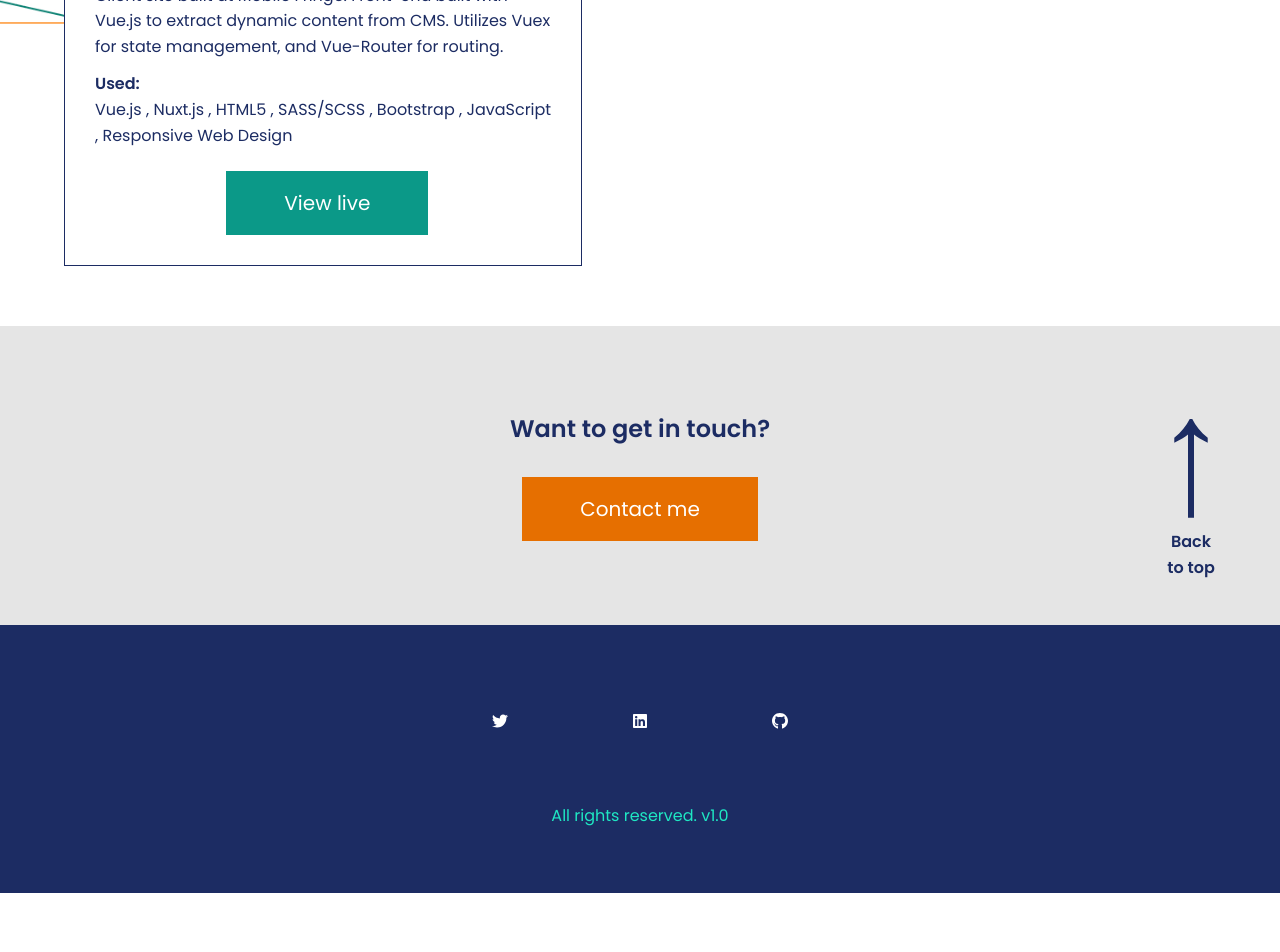
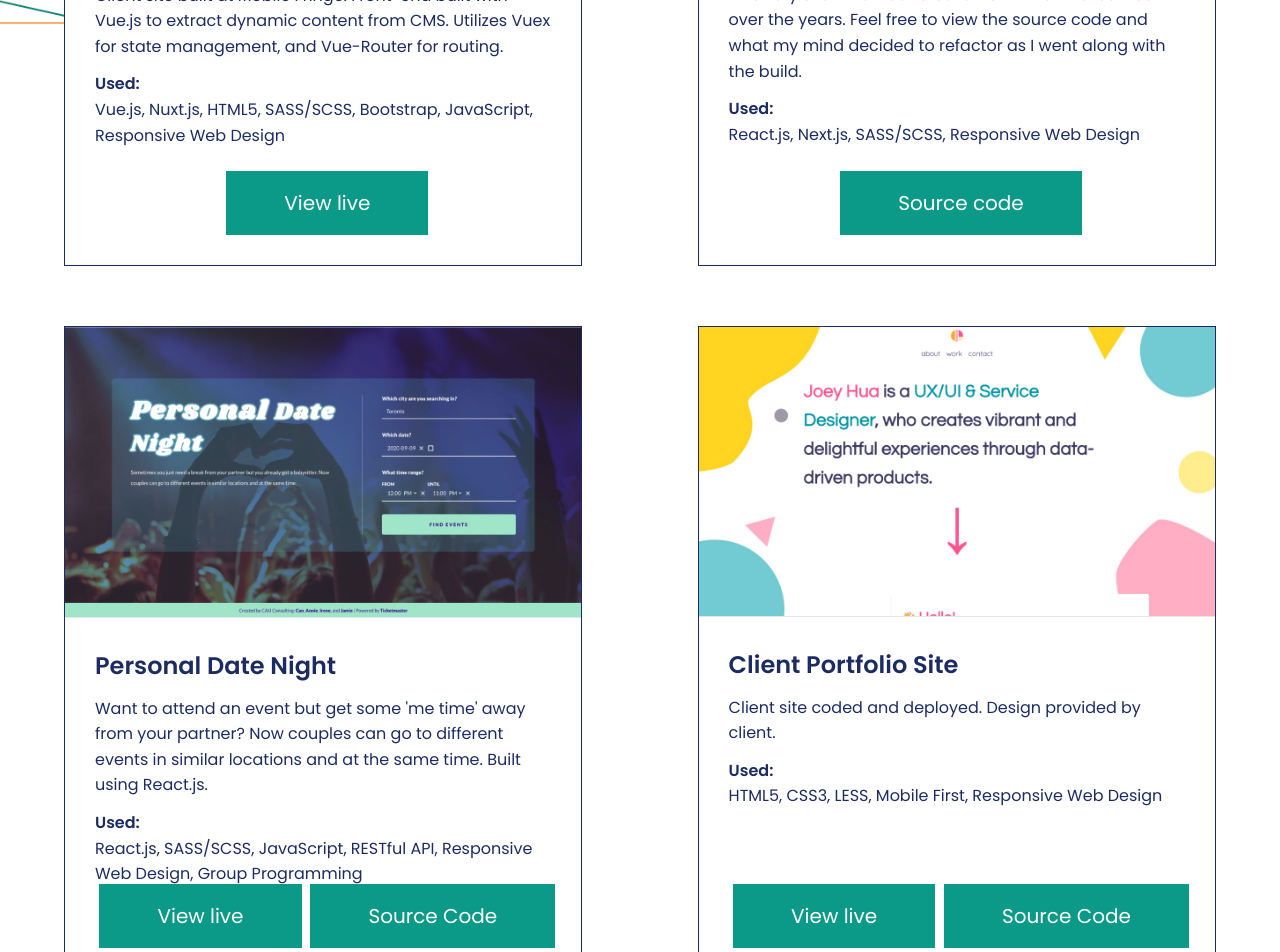
Before and after one commit to rashmi-webdev/vinayak-adimule-client1, a Next.js app: page /projects in a window 1280 px wide. Shown: the part 780-1732 px from the top of the page. Before the commit the page ends 1673 px from the top, so only its background shows below. Built offline with nearby package versions, Linux system fonts and the light colour scheme.

Commit message:
[it] .join() to the rescue. projectData reverted to old format -- cleaner solution

```diff
--- a/components/project-card/project-card.component.jsx
+++ b/components/project-card/project-card.component.jsx
@@ -12,14 +12,7 @@ export default function ProjectCard(props) {
             <p>{props.project.description}</p>
             <p className="tech-used">
               <strong>Used:</strong>
-              {/* {props.project.skills} */}
-
-              {props.project.skills.map((oneSkill, index) => (
-                <span key={oneSkill.id}>
-                  {oneSkill.name}{" "}
-                  {index < props.project.skills.length - 1 ? ", " : ""}
-                </span>
-              ))}
+              {props.project.skills.join(", ")}
             </p>
           </div>
         </div>
--- a/components/projects.data.js
+++ b/components/projects.data.js
@@ -6,34 +6,13 @@ const PROJECTS_DATA = [
     description:
       "Client site built at Mobile Fringe. Front-end built with Vue.js to extract dynamic content from CMS. Utilizes Vuex for state management, and Vue-Router for routing. ",
     skills: [
-      {
-        id: 500,
-        name: "Vue.js",
-      },
-      {
-        id: 501,
-        name: "Nuxt.js",
-      },
-      {
-        id: 502,
-        name: "HTML5",
-      },
-      {
-        id: 503,
-        name: "SASS/SCSS",
-      },
-      {
-        id: 504,
-        name: "Bootstrap",
-      },
-      {
-        id: 505,
-        name: "JavaScript",
-      },
-      {
-        id: 506,
-        name: "Responsive Web Design",
-      },
+      "Vue.js",
+      "Nuxt.js",
+      "HTML5",
+      "SASS/SCSS",
+      "Bootstrap",
+      "JavaScript",
+      "Responsive Web Design",
     ],
     liveUrl: "https://mallatlawsonheights.com/",
   },
@@ -46,139 +25,138 @@ const PROJECTS_DATA = [
   //   skills: ["HTML5", "CSS3", "SCSS/SASS", "Sitecore", "Figma"],
   //   liveUrl: "https://www.insightvacations.com/us/uplift",
   // },
-
-  // {
-  //   id: 13,
-  //   title: "Irene Truong Portfolio",
-  //   imagePath: "/images/project-previews/ITPortfolioTwo.jpg",
-  //   description:
-  //     "This very site! I wanted to build from what I've learned over the years. Feel free to view the source code and what my mind decided to refactor as I went along with the build.",
-  //   skills: ["React.js", "Next.js", "SASS/SCSS", "Responsive Web Design"],
-  //   githubUrl: "https://github.com/irenecodes/irene-portfolio-next",
-  // },
-  // {
-  //   id: 3,
-  //   title: "Personal Date Night",
-  //   imagePath: "/images/project-previews/PersonalDateNight.jpg",
-  //   description:
-  //     "Want to attend an event but get some 'me time' away from your partner? Now couples can go to different events in similar locations and at the same time. Built using React.js.  ",
-  //   skills: [
-  //     "React.js",
-  //     "SASS/SCSS",
-  //     "JavaScript",
-  //     "RESTful API",
-  //     "Responsive Web Design",
-  //     "Group Programming",
-  //   ],
-  //   liveUrl: "https://caij-consulting.github.io/personal-date-night/",
-  //   githubUrl: "https://github.com/caij-consulting/personal-date-night",
-  // },
-  // {
-  //   id: 4,
-  //   title: "Client Portfolio Site",
-  //   imagePath: "/images/project-previews/ClientJoey.jpg",
-  //   description: "Client site coded and deployed. Design provided by client. ",
-  //   skills: ["HTML5", "CSS3", "LESS", "Mobile First", "Responsive Web Design"],
-  //   liveUrl: "https://joeyhua.com/",
-  //   githubUrl: "https://github.com/irenecodes/jh-portfolio",
-  // },
-  // {
-  //   id: 5,
-  //   title: "Single Page PSD Conversion - Arora Jewlers",
-  //   imagePath: "/images/project-previews/AroraJewlers.jpg",
-  //   description:
-  //     "PSD to HTML/CSS Conversion. Design provided by HackerYou. Coded Mobile First using LESS compiler. Layout styled with floats and clearfix.",
-  //   skills: ["HTML5", "CSS3", "LESS", "Mobile First", "Responsive Web Design"],
-  //   liveUrl: "https://github.com/irenecodes/Arora-Jewlers",
-  //   githubUrl: "https://irenecodes.github.io/Arora-Jewlers/",
-  // },
-  // {
-  //   id: 6,
-  //   title: "Single Page PSD Conversion - HackerYou Landing Page",
-  //   imagePath: "/images/project-previews/HackerYouLP.jpg",
-  //   description: "PSD to HTML/CSS Conversion. Design provided by HackerYou.",
-  //   skills: ["HTML5", "CSS3", "Responsive Web Design"],
-  //   liveUrl: "https://irenecodes.github.io/psd-conversion-challenge/",
-  //   githubUrl: "https://github.com/irenecodes/psd-conversion-challenge",
-  // },
-  // {
-  //   id: 7,
-  //   title: "Bookstore",
-  //   imagePath: "/images/project-previews/Bookstore.jpg",
-  //   description:
-  //     "A CRUD application built using React, React Router, and Redux.",
-  //   skills: ["React.js", "Redux", "SASS/SCSS", "Responsive Web Design"],
-  //   liveUrl: "https://irenecodes.github.io/bookstore/#/",
-  //   githubUrl: "https://github.com/irenecodes/bookstore",
-  // },
-  // {
-  //   id: 8,
-  //   title: "Pet Lims",
-  //   imagePath: "/images/project-previews/PetLims.jpg",
-  //   description:
-  //     "jQuery Quiz to find out how many pets you can own dependent on your location in the GTA. ",
-  //   skills: ["HTML5", "CSS3", "SASS/SCSS", "jQuery", "Responsive Web Design"],
-  //   liveUrl: "https://irenecodes.github.io/Pet-Lims/",
-  //   githubUrl: "https://github.com/irenecodes/Pet-Lims",
-  // },
-  // {
-  //   id: 9,
-  //   title: "Keyboard Warrior",
-  //   imagePath: "/images/project-previews/KeyboardWarrior.jpg",
-  //   description:
-  //     "A speed-typing game in vanilla JavaScript. Utilizes Bootstrap 4 for responsiveness.",
-  //   skills: ["HTML5", "CSS3", "SASS/SCSS", "Bootstrap", "JavaScript"],
-  //   liveUrl: "https://irenecodes.github.io/keyboard-warrior/",
-  //   githubUrl: "https://github.com/irenecodes/keyboard-warrior",
-  // },
-  // {
-  //   id: 10,
-  //   title: "Quote Generator",
-  //   imagePath: "/images/project-previews/QuoteGenerator.jpg",
-  //   description:
-  //     "Randomly generate a quote to display from Quotable API. Tweet the quote if it's to your liking!",
-  //   skills: ["HTML5", "CSS3", "SASS/SCSS", "JavaScript"],
-  //   liveUrl: "https://irenecodes.github.io/quote-generator/",
-  //   githubUrl: "https://github.com/irenecodes/quote-generator",
-  // },
-  // {
-  //   id: 11,
-  //   title: "Sleep Talk",
-  //   imagePath: "/images/project-previews/SleepTalk.jpg",
-  //   description:
-  //     "Ever wanted to share a wicked, creepy, bizarre dream, but couldn't remember? Now you can log it down using this application built with React.js!",
-  //   skills: [
-  //     "React.js",
-  //     "CSS3",
-  //     "SASS/SCSS",
-  //     "JavaScript",
-  //     "Firebase",
-  //     "Responsive Web Design",
-  //   ],
-  //   liveUrl: "https://irenecodes.github.io/quote-generator/",
-  //   githubUrl: "https://github.com/irenecodes/quote-generator",
-  // },
-  // {
-  //   id: 12,
-  //   title: "Who's That Pokémon?",
-  //   imagePath: "/images/project-previews/WhosThatPokemon.jpg",
-  //   description:
-  //     "An API-powered application built with jQuery. Pokémon are randomized to test your knowledge. Inspired by Pokémon's pre-commercial segment 'Who's That Pokémon'!",
-  //   skills: [
-  //     "HTML5",
-  //     "CSS3",
-  //     "SASS/SCSS",
-  //     "JavaScript",
-  //     "jQuery",
-  //     "RESTful API",
-  //     "Paired Programming",
-  //     "Responsive Web Design",
-  //   ],
-  //   liveUrl:
-  //     "https://the-best-doduo.github.io/harry-grewal-irene-truong-project-4/",
-  //   githubUrl:
-  //     "https://github.com/the-best-doduo/harry-grewal-irene-truong-project-4",
-  // },
+  {
+    id: 13,
+    title: "Irene Truong Portfolio",
+    imagePath: "/images/project-previews/ITPortfolioTwo.jpg",
+    description:
+      "This very site! I wanted to build from what I've learned over the years. Feel free to view the source code and what my mind decided to refactor as I went along with the build.",
+    skills: ["React.js", "Next.js", "SASS/SCSS", "Responsive Web Design"],
+    githubUrl: "https://github.com/irenecodes/irene-portfolio-next",
+  },
+  {
+    id: 3,
+    title: "Personal Date Night",
+    imagePath: "/images/project-previews/PersonalDateNight.jpg",
+    description:
+      "Want to attend an event but get some 'me time' away from your partner? Now couples can go to different events in similar locations and at the same time. Built using React.js.  ",
+    skills: [
+      "React.js",
+      "SASS/SCSS",
+      "JavaScript",
+      "RESTful API",
+      "Responsive Web Design",
+      "Group Programming",
+    ],
+    liveUrl: "https://caij-consulting.github.io/personal-date-night/",
+    githubUrl: "https://github.com/caij-consulting/personal-date-night",
+  },
+  {
+    id: 4,
+    title: "Client Portfolio Site",
+    imagePath: "/images/project-previews/ClientJoey.jpg",
+    description: "Client site coded and deployed. Design provided by client. ",
+    skills: ["HTML5", "CSS3", "LESS", "Mobile First", "Responsive Web Design"],
+    liveUrl: "https://joeyhua.com/",
+    githubUrl: "https://github.com/irenecodes/jh-portfolio",
+  },
+  {
+    id: 5,
+    title: "Single Page PSD Conversion - Arora Jewlers",
+    imagePath: "/images/project-previews/AroraJewlers.jpg",
+    description:
+      "PSD to HTML/CSS Conversion. Design provided by HackerYou. Coded Mobile First using LESS compiler. Layout styled with floats and clearfix.",
+    skills: ["HTML5", "CSS3", "LESS", "Mobile First", "Responsive Web Design"],
+    liveUrl: "https://github.com/irenecodes/Arora-Jewlers",
+    githubUrl: "https://irenecodes.github.io/Arora-Jewlers/",
+  },
+  {
+    id: 6,
+    title: "Single Page PSD Conversion - HackerYou Landing Page",
+    imagePath: "/images/project-previews/HackerYouLP.jpg",
+    description: "PSD to HTML/CSS Conversion. Design provided by HackerYou.",
+    skills: ["HTML5", "CSS3", "Responsive Web Design"],
+    liveUrl: "https://irenecodes.github.io/psd-conversion-challenge/",
+    githubUrl: "https://github.com/irenecodes/psd-conversion-challenge",
+  },
+  {
+    id: 7,
+    title: "Bookstore",
+    imagePath: "/images/project-previews/Bookstore.jpg",
+    description:
+      "A CRUD application built using React, React Router, and Redux.",
+    skills: ["React.js", "Redux", "SASS/SCSS", "Responsive Web Design"],
+    liveUrl: "https://irenecodes.github.io/bookstore/#/",
+    githubUrl: "https://github.com/irenecodes/bookstore",
+  },
+  {
+    id: 8,
+    title: "Pet Lims",
+    imagePath: "/images/project-previews/PetLims.jpg",
+    description:
+      "jQuery Quiz to find out how many pets you can own dependent on your location in the GTA. ",
+    skills: ["HTML5", "CSS3", "SASS/SCSS", "jQuery", "Responsive Web Design"],
+    liveUrl: "https://irenecodes.github.io/Pet-Lims/",
+    githubUrl: "https://github.com/irenecodes/Pet-Lims",
+  },
+  {
+    id: 9,
+    title: "Keyboard Warrior",
+    imagePath: "/images/project-previews/KeyboardWarrior.jpg",
+    description:
+      "A speed-typing game in vanilla JavaScript. Utilizes Bootstrap 4 for responsiveness.",
+    skills: ["HTML5", "CSS3", "SASS/SCSS", "Bootstrap", "JavaScript"],
+    liveUrl: "https://irenecodes.github.io/keyboard-warrior/",
+    githubUrl: "https://github.com/irenecodes/keyboard-warrior",
+  },
+  {
+    id: 10,
+    title: "Quote Generator",
+    imagePath: "/images/project-previews/QuoteGenerator.jpg",
+    description:
+      "Randomly generate a quote to display from Quotable API. Tweet the quote if it's to your liking!",
+    skills: ["HTML5", "CSS3", "SASS/SCSS", "JavaScript"],
+    liveUrl: "https://irenecodes.github.io/quote-generator/",
+    githubUrl: "https://github.com/irenecodes/quote-generator",
+  },
+  {
+    id: 11,
+    title: "Sleep Talk",
+    imagePath: "/images/project-previews/SleepTalk.jpg",
+    description:
+      "Ever wanted to share a wicked, creepy, bizarre dream, but couldn't remember? Now you can log it down using this application built with React.js!",
+    skills: [
+      "React.js",
+      "CSS3",
+      "SASS/SCSS",
+      "JavaScript",
+      "Firebase",
+      "Responsive Web Design",
+    ],
+    liveUrl: "https://irenecodes.github.io/quote-generator/",
+    githubUrl: "https://github.com/irenecodes/quote-generator",
+  },
+  {
+    id: 12,
+    title: "Who's That Pokémon?",
+    imagePath: "/images/project-previews/WhosThatPokemon.jpg",
+    description:
+      "An API-powered application built with jQuery. Pokémon are randomized to test your knowledge. Inspired by Pokémon's pre-commercial segment 'Who's That Pokémon'!",
+    skills: [
+      "HTML5",
+      "CSS3",
+      "SASS/SCSS",
+      "JavaScript",
+      "jQuery",
+      "RESTful API",
+      "Paired Programming",
+      "Responsive Web Design",
+    ],
+    liveUrl:
+      "https://the-best-doduo.github.io/harry-grewal-irene-truong-project-4/",
+    githubUrl:
+      "https://github.com/the-best-doduo/harry-grewal-irene-truong-project-4",
+  },
 ];
 
 export default PROJECTS_DATA;
--- a/pages/index.js
+++ b/pages/index.js
@@ -40,7 +40,7 @@ export default function Home() {
         <title>Irene Truong | Web Developer</title>
         <link rel="icon" href="/favicon.ico" />
       </Head>
-      <section class={homeStyles.heroBackground}>
+      <section className={homeStyles.heroBackground}>
         {/* <div className="hero-image"> */}
         <div className="wrapper">
           <h1>
```
Also changed, not shown: pages/contact.js (+10 -10 lines).
